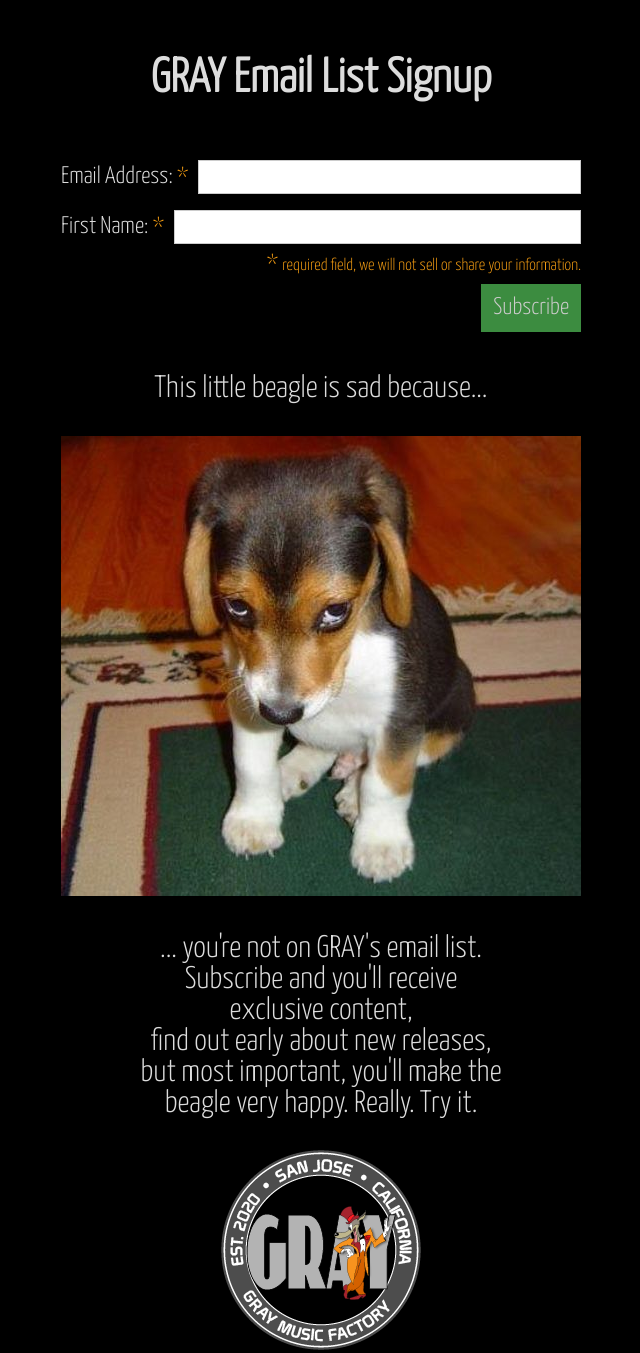
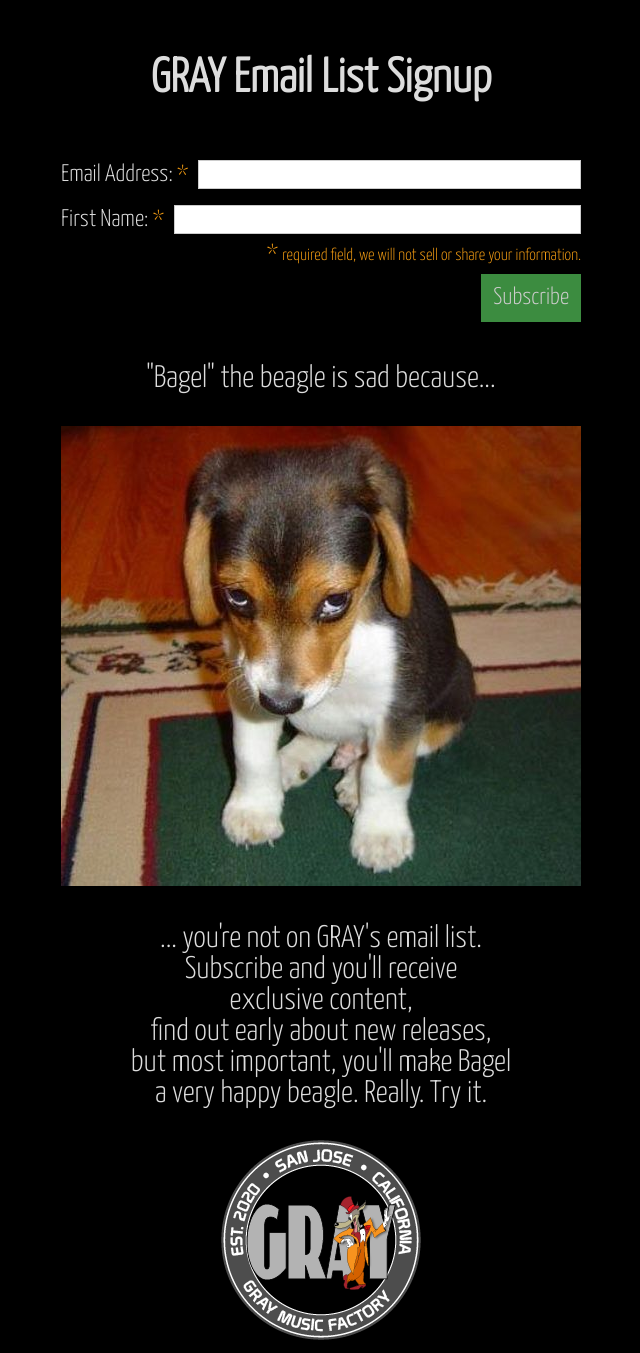
Before and after one commit to stmansour/lt, a plain HTML site: page signup/index.html in a window 1280 px wide. Shown: the whole page, without its empty margins (319-959 px from the left). Drawn offline with Linux system fonts and the light colour scheme; a web font is replaced by a local one.

Commit message:
FIX: his name is Bagel

```diff
--- a/signup/index.html
+++ b/signup/index.html
@@ -35,7 +35,7 @@
         input[type=text],
         input[type=email] {
             font-family: 'Marvel', 'Yanone Kaffeesatz', sans-serif;
-            font-size: 1.0em;
+            font-size: 0.8em;
             padding: 4px;
             margin: 8px 0;
             display: inline-block;
@@ -170,14 +170,14 @@
             <div style="height: 10px;"></div>
 
             <div align="center">
-                <p style="font-size: 1.3em;">This little beagle is sad because...</p>
+                <p style="font-size: 1.3em;">"Bagel" the beagle is sad because...</p>
                 <img src="images/sadbeagle.jpg" alt="">
                 <p style="font-size: 1.3em;">... you're not on GRAY's email list.<br>
                     Subscribe and you'll receive<br>
                     exclusive content,<br>
                     find out early about new releases,<br>
-                    but most important, you'll make the<br>
-                    beagle very happy. Really. Try it.
+                    but most important, you'll make Bagel<br>
+                    a very happy beagle. Really. Try it.
                 </p>
             </div>
         </div>
```
